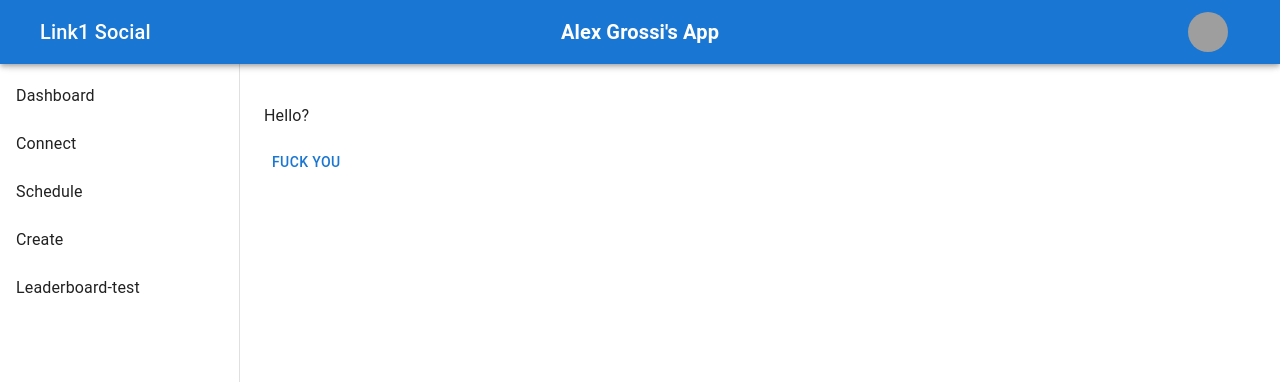
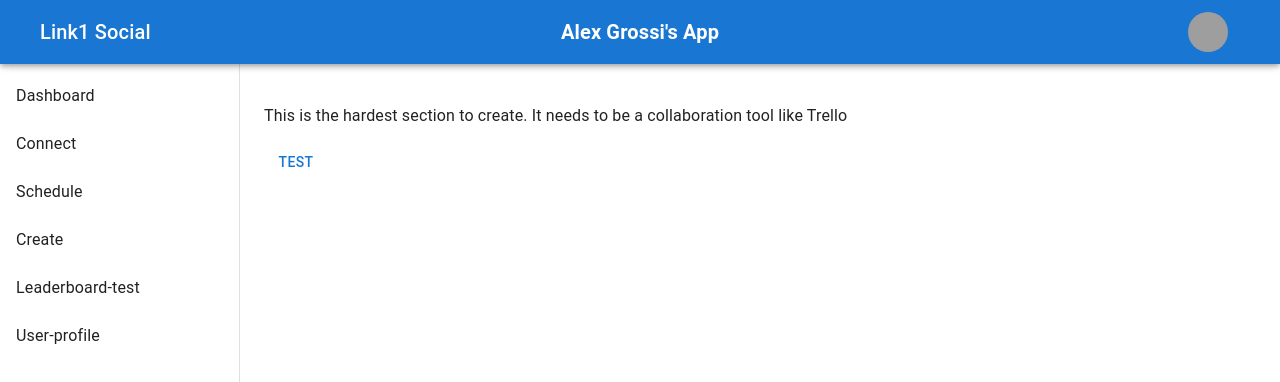
Before and after one commit to Alegrossi2001/Frontend-Link1Social, a React (Create React App) app: page /Create in a window 1280 px wide. Shown: the top 382 px of the page. Built offline with nearby package versions, Linux system fonts and the light colour scheme; sample sign-in values are in the browser's storage; grey boxes are pictures that could not be loaded.

Commit message:
Did some tests and shit. I feel so sad right now.

```diff
--- a/src/Components/00.RouterMain/RouterMain.tsx
+++ b/src/Components/00.RouterMain/RouterMain.tsx
@@ -4,6 +4,7 @@ import Dashboard from "../03.Dashboard/Dashboard";
 import ConnectBoard from "../04.Connect/ConnectBoard";
 import CreateBoard from "../05.Create/CreateBoard";
 import Leaderboard from "../998.Leaderboard/Leaderboard";
+import UserProfile from "../997.UserProfile/UserProfile";
 export function RouterMain() {
     return (
         <Routes>
@@ -15,6 +16,7 @@ export function RouterMain() {
                 //TESTS - REMOVE
             }
             <Route path="Leaderboard-test" element={<Leaderboard />}></Route>
+            <Route path="User-profile" element={<UserProfile />} ></Route>
         </Routes>
     )
 }
--- a/src/Components/01.Sidebar/Sidebar.tsx
+++ b/src/Components/01.Sidebar/Sidebar.tsx
@@ -8,7 +8,7 @@ const drawerWidth = 240;
 
 const Sidebar: React.FC = React.memo(() => {
 
-  const drawerItems = useMemo(() => ['Dashboard', 'Connect', 'Schedule', 'Create', "Leaderboard-test"], []);
+  const drawerItems = useMemo(() => ['Dashboard', 'Connect', 'Schedule', 'Create', "Leaderboard-test", "User-profile"], []);
 
   const appBarStyles = useMemo(() => ({
     zIndex: (theme: { zIndex: { drawer: number; }; }) => theme.zIndex.drawer + 1,
--- a/src/Components/03.Dashboard/Dashboard.tsx
+++ b/src/Components/03.Dashboard/Dashboard.tsx
@@ -3,7 +3,6 @@ import L1NumberBox from "../../Styled/L1Numberbox";
 import React from "react";
 import AvatarDropdown from "./SocialProfilesDropDown";
 import { useState } from "react";
-import L1ChartBox from "../../Styled/L1ChartBox";
 import L1ReusableTabs from "../../Styled/L1TabPanel";
 import L1LineChart from "../../Styled/Charts/L1LineChart";
 import OverviewDashboard from "./OverviewDashboard";
--- a/src/Components/05.Create/CreateBoard.tsx
+++ b/src/Components/05.Create/CreateBoard.tsx
@@ -10,8 +10,8 @@ export default function CreateBoard() {
 
     return (
         <>
-            <p>Hello?</p>
-            <Button onClick={randomtest}>FUCK YOU</Button>
+            <p>This is the hardest section to create. It needs to be a collaboration tool like Trello</p>
+            <Button onClick={randomtest}>TEST</Button>
         </>
     )
 }
--- /dev/null
+++ b/src/Components/997.UserProfile/UserProfile.tsx
@@ -0,0 +1,7 @@
+import UserProfileSidebar from "./UserProfileSidebar";
+
+export default function UserProfile() {
+    return (
+        <UserProfileSidebar></UserProfileSidebar>
+    )
+}
--- /dev/null
+++ b/src/Components/997.UserProfile/UserProfileSidebar.tsx
@@ -0,0 +1,18 @@
+import { Box, CssBaseline, AppBar, Toolbar, Typography, Grid, Drawer, List, ListItem, ListItemButton, ListItemText } from '@mui/material';
+
+export default function UserProfileSidebar() {
+
+    const drawerItems = [
+        { text: 'Dashboard', path: '/dashboard' },
+        { text: 'Connect', path: '/connect' },
+        { text: 'Schedule', path: '/schedule' },
+        { text: 'Create', path: '/create' },
+        { text: 'Leaderboard', path: '/leaderboard' },
+        { text: 'User Profile', path: '/user-profile' },
+    ];
+
+    return (
+        <p>Here we need to show another bar ideally. Which currently does not work.</p>
+
+    )
+}
```
Also changed, not shown: src/Styled/L1ChartBox.tsx (deleted, +0 -74 lines).
